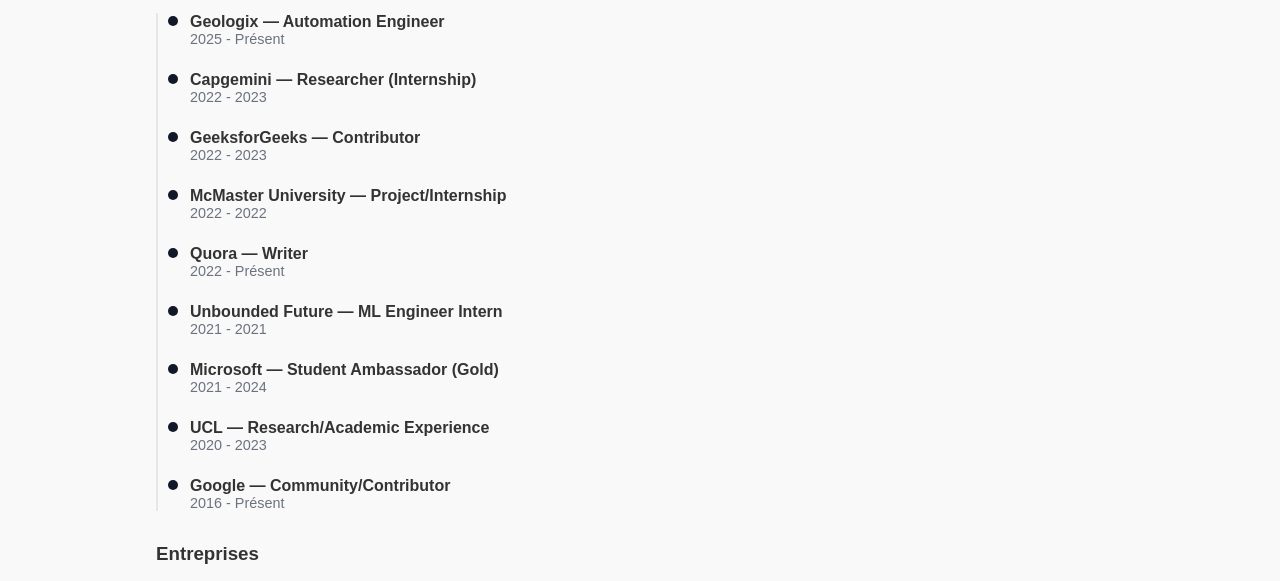
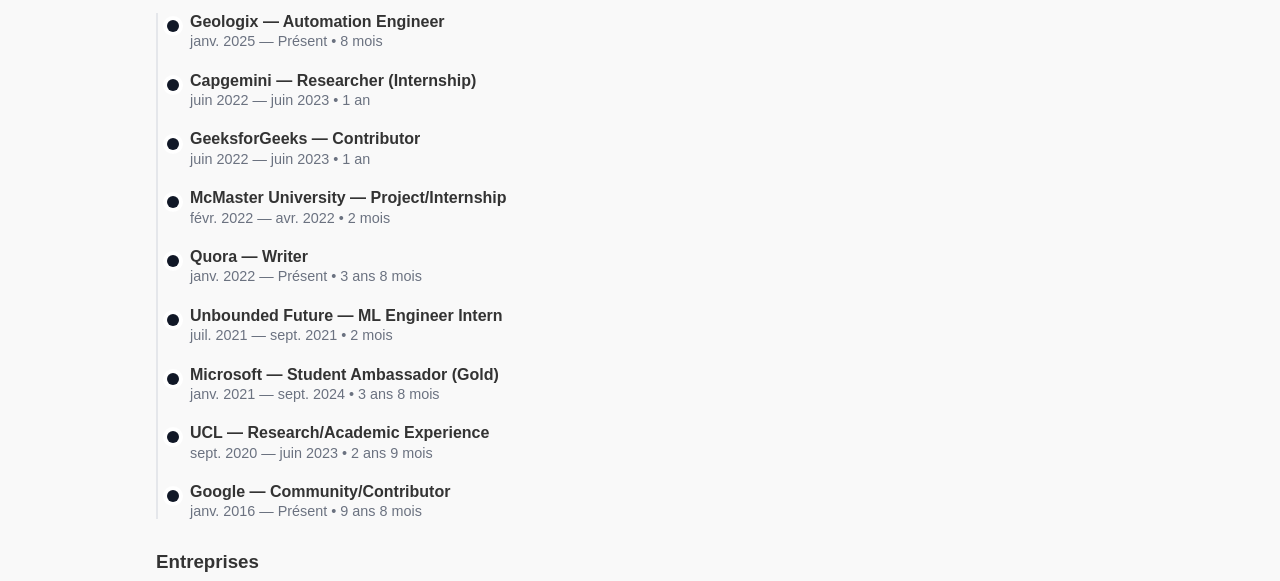
Before and after one commit to hlin863/Haocheng-s-blog, a plain HTML site: page pages/experience.html in a window 1280 px wide. Shown: the part 204-785 px from the top of the page. Drawn offline with Linux system fonts and the light colour scheme.

Commit message:
Enhance timeline with precise date formatting
Added French month labels and functions for precise month/year formatting and duration calculation. Timeline now displays detailed date ranges and durations, with improved axis grid showing monthly and yearly lines. Increased horizontal scale for better readability. Disabled automatic timeline loading.

```diff
--- a/pages/experience.html
+++ b/pages/experience.html
@@ -127,6 +127,28 @@
     </main>
 
     <script>
+    // French month labels
+    const MOIS_FR = ["janv.","févr.","mars","avr.","mai","juin","juil.","août","sept.","oct.","nov.","déc."];
+
+    function fmtMonthYear(dStr){
+        const d = new Date(dStr);
+        return `${MOIS_FR[d.getMonth()]} ${d.getFullYear()}`;
+    }
+    function fmtRangePrecise(startISO, endISO){
+        return `${fmtMonthYear(startISO)} — ${endISO ? fmtMonthYear(endISO) : "Présent"}`;
+    }
+    function monthsBetween(aISO, bISO){
+        const a = new Date(aISO), b = new Date(bISO ?? new Date());
+        return (b.getFullYear()-a.getFullYear())*12 + (b.getMonth()-a.getMonth());
+    }
+    function fmtDuration(startISO, endISO){
+        const m = monthsBetween(startISO, endISO);
+        const y = Math.floor(m/12), r = m%12;
+        if (y && r) return `${y} ${y>1?"ans":"an"} ${r} mois`;
+        if (y)       return `${y} ${y>1?"ans":"an"}`;
+        return `${m} mois`;
+    }
+
     // Larger number = larger bubble (radius in pixels)
     const PRESTIGE = {
     "Google": 74,
@@ -397,7 +419,7 @@
         d.className = 'tl-item';
         d.innerHTML = `
             <div class="tl-heading">${x.org} — ${x.role}</div>
-            <div class="tl-meta">${fmtRange(x.start, x.end)}</div>
+            <div class="tl-meta">${fmtRangePrecise(x.start, x.end)} • ${fmtDuration(x.start, x.end)}</div>
             ${x.notes ? `<div class="tl-notes">${x.notes}</div>` : ""}`;
         wrap.appendChild(d);
         });
@@ -457,7 +479,7 @@
         // 3) svg size
         const rowH = 36, rowGap = 12, topPad = 40, rightPad = 24, bottomPad = 44;
         const rows = items.length;
-        const pxPerYear = 140;
+        const pxPerYear = 180;
         const svgW = Math.max(800, (maxYear - minYear + 1) * pxPerYear + leftPad + rightPad);
         const svgH = topPad + rows*(rowH+rowGap) + bottomPad;
 
@@ -476,20 +498,33 @@
             return leftPad + (t - t0) / (t1 - t0) * (svgW - leftPad - rightPad);
         };
 
-        // 5) axis grid + YEAR NUMBERS (kept)
-        for(let y=minYear; y<=maxYear; y++){
-            const x = xScale(getYearStart(y));
-            const grid = document.createElementNS('http://www.w3.org/2000/svg','line');
-            grid.setAttribute('x1', x); grid.setAttribute('x2', x);
-            grid.setAttribute('y1', topPad-8); grid.setAttribute('y2', svgH-bottomPad+6);
-            grid.setAttribute('stroke', '#E5E7EB'); grid.setAttribute('stroke-width', 1);
-            svg.appendChild(grid);
+        // 5) grid: light monthly lines, bold yearly lines + year labels
+        for (let y = minYear; y <= maxYear; y++){
+            for (let m = 0; m < 12; m++){
+                const x = xScale(new Date(y, m, 1));
+                const line = document.createElementNS('http://www.w3.org/2000/svg','line');
+                line.setAttribute('x1', x); line.setAttribute('x2', x);
+                line.setAttribute('y1', topPad-8); line.setAttribute('y2', svgH-bottomPad+6);
+                // January (year boundary) gets a darker line
+                if (m === 0) {
+                line.setAttribute('stroke', '#E5E7EB');
+                line.setAttribute('stroke-width', 1.2);
+                } else {
+                line.setAttribute('stroke', '#EEF2F7'); // very light
+                line.setAttribute('stroke-width', 1);
+                }
+                svg.appendChild(line);
 
-            const tx = document.createElementNS('http://www.w3.org/2000/svg','text');
-            tx.setAttribute('x', x+4); tx.setAttribute('y', topPad-16);
-            tx.textContent = y;             // <-- axis year label stays
-            svg.appendChild(tx);
+                // Year label once per year (above the January line)
+                if (m === 0){
+                const tx = document.createElementNS('http://www.w3.org/2000/svg','text');
+                tx.setAttribute('x', x + 4); tx.setAttribute('y', topPad-16);
+                tx.textContent = y;
+                svg.appendChild(tx);
+                }
+            }
         }
+
 
         // 6) rows & bars (NO duration text on bars)
         items.forEach((it, idx)=>{
@@ -518,7 +553,7 @@
             bar.setAttribute('fill', colourFor(kind));
             // tooltip with dates on hover
             const tip = document.createElementNS('http://www.w3.org/2000/svg','title');
-            tip.textContent = `${it.org} — ${it.role} | ${fmtRange(it.start, it.end)}`;
+            tip.textContent = `${it.org} — ${it.role}\n${fmtRangePrecise(it.start, it.end)}  •  ${fmtDuration(it.start, it.end)}`;
             bar.appendChild(tip);
             svg.appendChild(bar);
 
@@ -526,7 +561,7 @@
         });
     }
 
-    loadTimeline();
+    // loadTimeline();
     </script>
 </body>
 </html>
```
